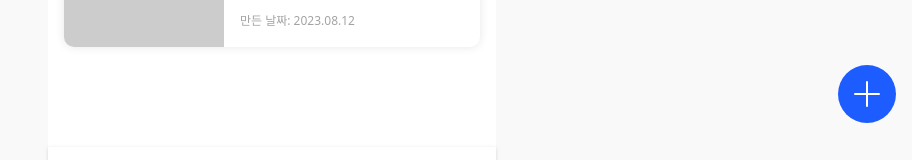
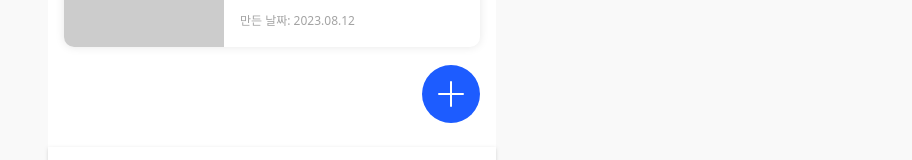
Before and after one commit to TeamDivers/Soar, a React (Create React App) app in the folder client/: page /portfolio in a window 1280 px wide. Shown: the part 559-719 px from the top of the page, without its empty margins (368-1280 px from the left). Built offline with nearby package versions, Linux system fonts and the light colour scheme.

Commit message:
fix: plus button overflow screen

```diff
--- a/client/src/routes/portfolio/index.tsx
+++ b/client/src/routes/portfolio/index.tsx
@@ -39,13 +39,18 @@ const Portfolio = () => {
                     );
                 })}
             </div>
-            <button
-                className="fixed bottom-[118px] right-4 p-4 rounded-full bg-primary"
-                type="button"
-                onClick={onClickPlusButton}
+            <div
+                className="flex fixed bottom-[118px] max-w-md justify-end pr-4"
+                style={{ width: '-webkit-fill-available' }}
             >
-                <Plus />
-            </button>
+                <button
+                    className="p-4 rounded-full bg-primary"
+                    type="button"
+                    onClick={onClickPlusButton}
+                >
+                    <Plus />
+                </button>
+            </div>
         </>
     );
 };
```
